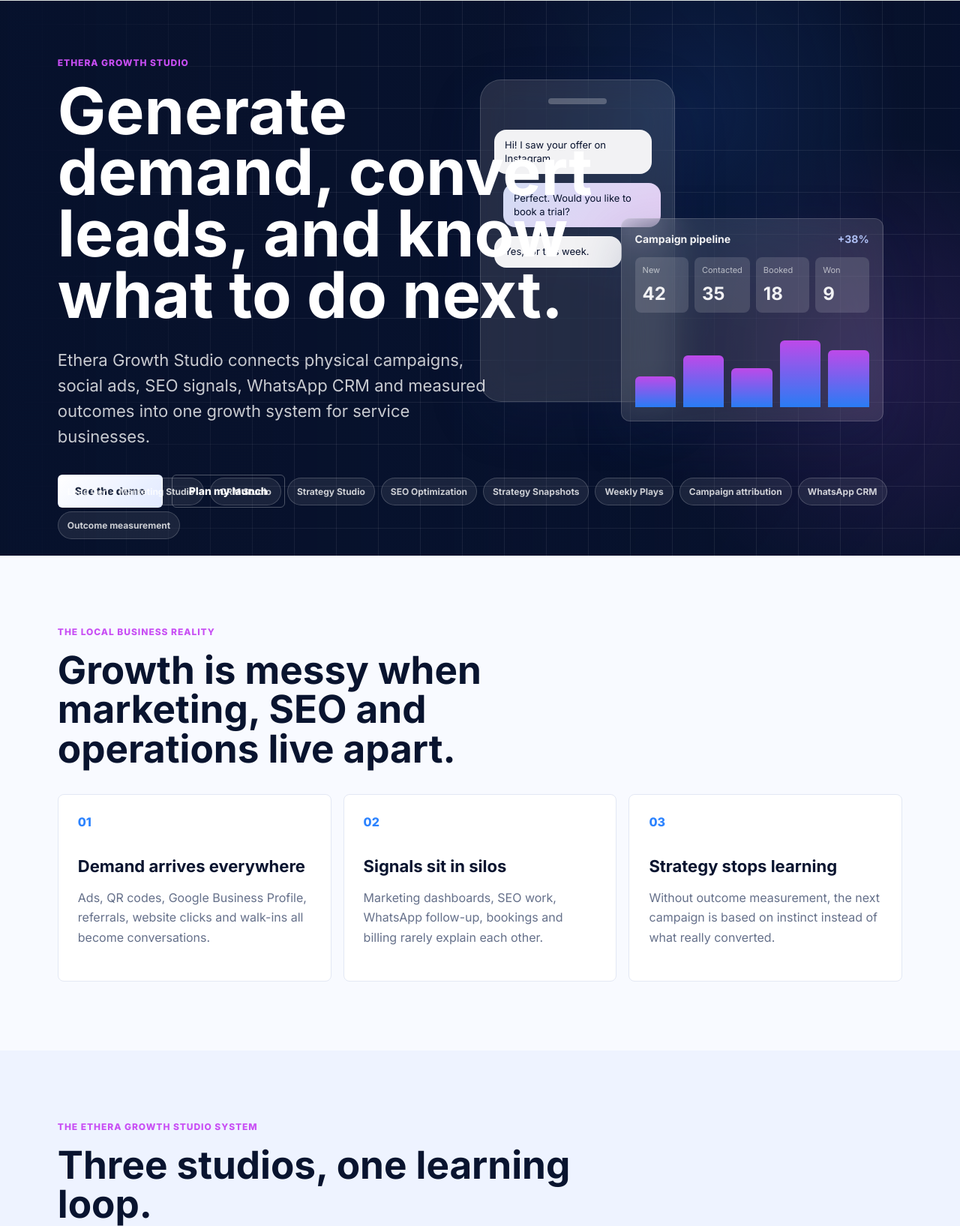
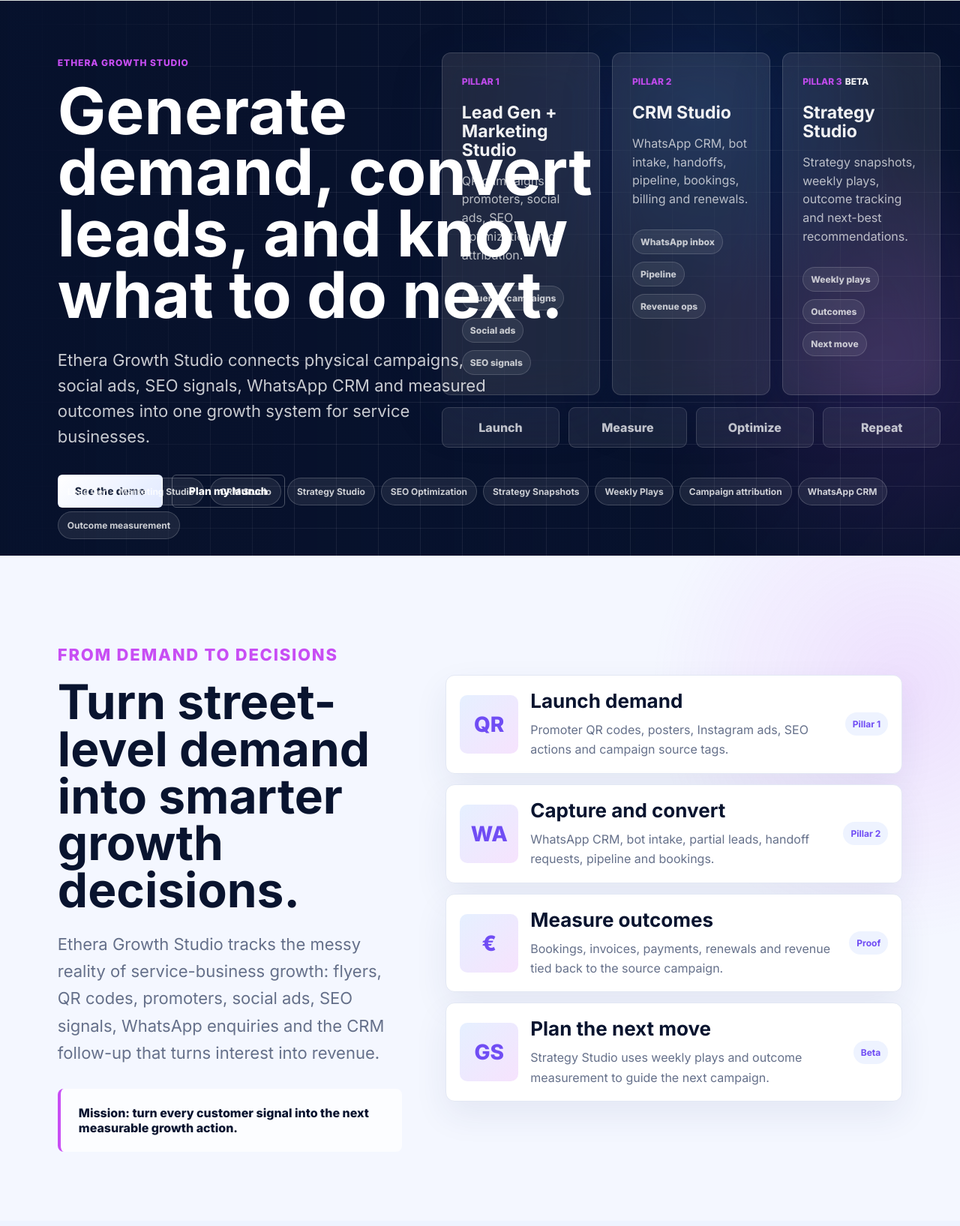
Before and after one commit to bonniciron-rgb/getethera-site, a website: page index.html in a window 1280 px wide. Shown: the part 80-1715 px from the top of the page at 75% size. Drawn offline with Linux system fonts and the light colour scheme.

Commit message:
Deploy three-studio homepage hero

```diff
--- a/index.html
+++ b/index.html
@@ -209,30 +209,41 @@
         <div class="hero-bg" aria-hidden="true">
           <div class="map-grid"></div>
           <div class="hero-product">
-            <div class="phone">
-              <div class="phone-top"></div>
-              <div class="message inbound">Hi! I saw your offer on Instagram.</div>
-              <div class="message outbound">Perfect. Would you like to book a trial?</div>
-              <div class="message inbound small">Yes, for this week.</div>
+            <div class="hero-studio-card">
+              <span>Pillar 1</span>
+              <h3>Lead Gen + Marketing Studio</h3>
+              <p>QR campaigns, promoters, social ads, SEO optimization and attribution.</p>
+              <div class="hero-card-tags">
+                <small>Guerilla campaigns</small>
+                <small>Social ads</small>
+                <small>SEO signals</small>
+              </div>
             </div>
-            <div class="mini-dashboard">
-              <div class="dash-head">
-                <span>Campaign pipeline</span>
-                <strong>+38%</strong>
+            <div class="hero-studio-card">
+              <span>Pillar 2</span>
+              <h3>CRM Studio</h3>
+              <p>WhatsApp CRM, bot intake, handoffs, pipeline, bookings, billing and renewals.</p>
+              <div class="hero-card-tags">
+                <small>WhatsApp inbox</small>
+                <small>Pipeline</small>
+                <small>Revenue ops</small>
               </div>
-              <div class="kanban">
-                <div><span>New</span><strong>42</strong></div>
-                <div><span>Contacted</span><strong>35</strong></div>
-                <div><span>Booked</span><strong>18</strong></div>
-                <div><span>Won</span><strong>9</strong></div>
+            </div>
+            <div class="hero-studio-card">
+              <span>Pillar 3 <em>Beta</em></span>
+              <h3>Strategy Studio</h3>
+              <p>Strategy snapshots, weekly plays, outcome tracking and next-best recommendations.</p>
+              <div class="hero-card-tags">
+                <small>Weekly plays</small>
+                <small>Outcomes</small>
+                <small>Next move</small>
               </div>
-              <div class="chart-bars">
-                <span style="height: 38%"></span>
-                <span style="height: 64%"></span>
-                <span style="height: 48%"></span>
-                <span style="height: 82%"></span>
-                <span style="height: 70%"></span>
-              </div>
+            </div>
+            <div class="hero-loop" aria-label="Growth loop">
+              <span>Launch</span>
+              <span>Measure</span>
+              <span>Optimize</span>
+              <span>Repeat</span>
             </div>
           </div>
         </div>
@@ -262,27 +273,54 @@
         </div>
       </section>
 
-      <section class="section problem">
-        <div class="section-intro">
-          <p class="eyebrow">The local business reality</p>
-          <h2>Growth is messy when marketing, SEO and operations live apart.</h2>
-        </div>
-        <div class="problem-grid">
-          <article>
-            <span class="icon">01</span>
-            <h3>Demand arrives everywhere</h3>
-            <p>Ads, QR codes, Google Business Profile, referrals, website clicks and walk-ins all become conversations.</p>
-          </article>
-          <article>
-            <span class="icon">02</span>
-            <h3>Signals sit in silos</h3>
-            <p>Marketing dashboards, SEO work, WhatsApp follow-up, bookings and billing rarely explain each other.</p>
-          </article>
-          <article>
-            <span class="icon">03</span>
-            <h3>Strategy stops learning</h3>
-          <p>Without outcome measurement, the next campaign is based on instinct instead of what really converted.</p>
-          </article>
+      <section id="goals" class="section goals">
+        <div class="goals-layout">
+          <div class="goals-copy">
+            <p class="eyebrow">From demand to decisions</p>
+            <h2>Turn street-level demand into smarter growth decisions.</h2>
+            <p>
+              Ethera Growth Studio tracks the messy reality of service-business growth: flyers, QR codes,
+              promoters, social ads, SEO signals, WhatsApp enquiries and the CRM follow-up that turns interest
+              into revenue.
+            </p>
+            <div class="mission-note">
+              Mission: turn every customer signal into the next measurable growth action.
+            </div>
+          </div>
+          <div class="journey-grid">
+            <article class="journey-card">
+              <span class="journey-icon">QR</span>
+              <div>
+                <h3>Launch demand</h3>
+                <p>Promoter QR codes, posters, Instagram ads, SEO actions and campaign source tags.</p>
+              </div>
+              <strong>Pillar 1</strong>
+            </article>
+            <article class="journey-card">
+              <span class="journey-icon">WA</span>
+              <div>
+                <h3>Capture and convert</h3>
+                <p>WhatsApp CRM, bot intake, partial leads, handoff requests, pipeline and bookings.</p>
+              </div>
+              <strong>Pillar 2</strong>
+            </article>
+            <article class="journey-card">
+              <span class="journey-icon">€</span>
+              <div>
+                <h3>Measure outcomes</h3>
+                <p>Bookings, invoices, payments, renewals and revenue tied back to the source campaign.</p>
+              </div>
+              <strong>Proof</strong>
+            </article>
+            <article class="journey-card">
+              <span class="journey-icon">GS</span>
+              <div>
+                <h3>Plan the next move</h3>
+                <p>Strategy Studio uses weekly plays and outcome measurement to guide the next campaign.</p>
+              </div>
+              <strong>Beta</strong>
+            </article>
+          </div>
         </div>
       </section>
 
--- a/styles.css
+++ b/styles.css
@@ -7,6 +7,7 @@
   --mint: #dfe8ff;
   --teal: #2c83ff;
   --teal-dark: #2637d8;
+  --violet: #704df4;
   --coral: #c84ef4;
   --gold: #4f6cff;
   --navy: #121c3d;
@@ -137,11 +138,84 @@
 
 .hero-product {
   position: absolute;
-  right: clamp(20px, 8vw, 120px);
+  right: clamp(20px, 2vw, 56px);
   top: 150px;
-  width: min(42vw, 560px);
-  min-width: 430px;
-  min-height: 500px;
+  display: grid;
+  grid-template-columns: repeat(3, minmax(180px, 1fr));
+  gap: 16px;
+  width: min(52vw, 980px);
+}
+
+.hero-studio-card {
+  min-height: 330px;
+  padding: 26px;
+  border: 1px solid rgba(255, 255, 255, 0.15);
+  border-radius: 12px;
+  background: rgba(255, 255, 255, 0.1);
+  box-shadow: var(--shadow);
+  backdrop-filter: blur(24px);
+}
+
+.hero-studio-card span {
+  display: inline-flex;
+  margin-bottom: 22px;
+  color: var(--coral);
+  font-size: 12px;
+  font-weight: 900;
+  text-transform: uppercase;
+}
+
+.hero-studio-card em {
+  margin-left: 4px;
+  color: #ffffff;
+  font-style: normal;
+}
+
+.hero-studio-card h3 {
+  color: white;
+  font-size: clamp(22px, 1.8vw, 28px);
+  line-height: 1.08;
+}
+
+.hero-studio-card p {
+  color: rgba(255, 255, 255, 0.74);
+  font-size: 16px;
+  line-height: 1.55;
+}
+
+.hero-card-tags {
+  display: grid;
+  gap: 10px;
+  margin-top: 28px;
+}
+
+.hero-card-tags small {
+  display: inline-flex;
+  width: fit-content;
+  padding: 8px 10px;
+  border: 1px solid rgba(255, 255, 255, 0.16);
+  border-radius: 999px;
+  background: rgba(255, 255, 255, 0.08);
+  color: rgba(255, 255, 255, 0.78);
+  font-size: 12px;
+  font-weight: 800;
+}
+
+.hero-loop {
+  display: grid;
+  grid-column: 1 / -1;
+  grid-template-columns: repeat(4, 1fr);
+  gap: 12px;
+}
+
+.hero-loop span {
+  padding: 16px;
+  border: 1px solid rgba(255, 255, 255, 0.16);
+  border-radius: 9px;
+  background: rgba(255, 255, 255, 0.08);
+  color: rgba(255, 255, 255, 0.82);
+  font-weight: 900;
+  text-align: center;
 }
 
 .phone,
@@ -375,6 +449,92 @@
 .problem-grid article {
   min-height: 250px;
   padding: 26px;
+}
+
+.goals {
+  background:
+    radial-gradient(circle at 94% 20%, rgba(200, 78, 244, 0.14), transparent 24%),
+    #f4f7ff;
+}
+
+.goals-layout {
+  display: grid;
+  grid-template-columns: 0.86fr 1.14fr;
+  gap: clamp(28px, 5vw, 58px);
+  align-items: center;
+}
+
+.goals-copy {
+  max-width: 720px;
+}
+
+.goals-copy h2 {
+  font-size: clamp(38px, 5vw, 72px);
+  line-height: 0.98;
+}
+
+.goals-copy p {
+  margin-top: 22px;
+  font-size: clamp(18px, 2vw, 22px);
+}
+
+.mission-note {
+  margin-top: 30px;
+  padding: 22px 24px;
+  border-left: 4px solid var(--coral);
+  border-radius: 8px;
+  background: rgba(255, 255, 255, 0.74);
+  color: var(--ink);
+  font-weight: 800;
+}
+
+.journey-grid {
+  display: grid;
+  gap: 14px;
+}
+
+.journey-card {
+  display: grid;
+  grid-template-columns: 78px 1fr auto;
+  gap: 16px;
+  align-items: center;
+  min-height: 114px;
+  padding: 18px;
+  border: 1px solid var(--line);
+  border-radius: 12px;
+  background: #ffffff;
+  box-shadow: 0 18px 45px rgba(36, 54, 118, 0.08);
+}
+
+.journey-icon {
+  display: grid;
+  width: 78px;
+  height: 78px;
+  place-items: center;
+  border-radius: 10px;
+  background: linear-gradient(135deg, rgba(44, 131, 255, 0.12), rgba(200, 78, 244, 0.16));
+  color: var(--violet);
+  font-size: 28px;
+  font-weight: 900;
+}
+
+.journey-card h3 {
+  font-size: 26px;
+}
+
+.journey-card p {
+  margin: 0;
+  font-size: 16px;
+}
+
+.journey-card strong {
+  display: inline-flex;
+  padding: 8px 10px;
+  border-radius: 999px;
+  background: #eef3ff;
+  color: var(--violet);
+  font-size: 12px;
+  white-space: nowrap;
 }
 
 .icon {
@@ -990,26 +1150,44 @@
   }
 
   .hero {
+    display: flex;
+    flex-direction: column;
     min-height: auto;
     padding-top: 128px;
+  }
+
+  .hero-bg {
+    position: relative;
+    inset: auto;
+    order: 2;
+  }
+
+  .hero-bg::before,
+  .map-grid {
+    display: none;
+  }
+
+  .hero-content {
+    order: 1;
   }
 
   .hero-product {
     position: relative;
     right: auto;
     top: auto;
+    grid-template-columns: 1fr;
     width: 100%;
     min-width: 0;
-    min-height: 430px;
+    min-height: 0;
     margin-top: 44px;
   }
 
-  .phone {
-    width: 230px;
+  .hero-studio-card {
+    min-height: 0;
   }
 
-  .mini-dashboard {
-    width: min(100%, 330px);
+  .hero-strip {
+    order: 3;
   }
 
   .problem-grid,
@@ -1034,6 +1212,15 @@
 
   .loop-panel {
     grid-template-columns: 1fr;
+  }
+
+  .goals-layout,
+  .journey-card {
+    grid-template-columns: 1fr;
+  }
+
+  .journey-card strong {
+    width: fit-content;
   }
 
   .demo-request-grid,
@@ -1073,8 +1260,8 @@
     margin-top: 30px;
   }
 
-  .hero-product {
-    display: none;
+  .hero-loop {
+    grid-template-columns: repeat(2, 1fr);
   }
 
   .section {
```
